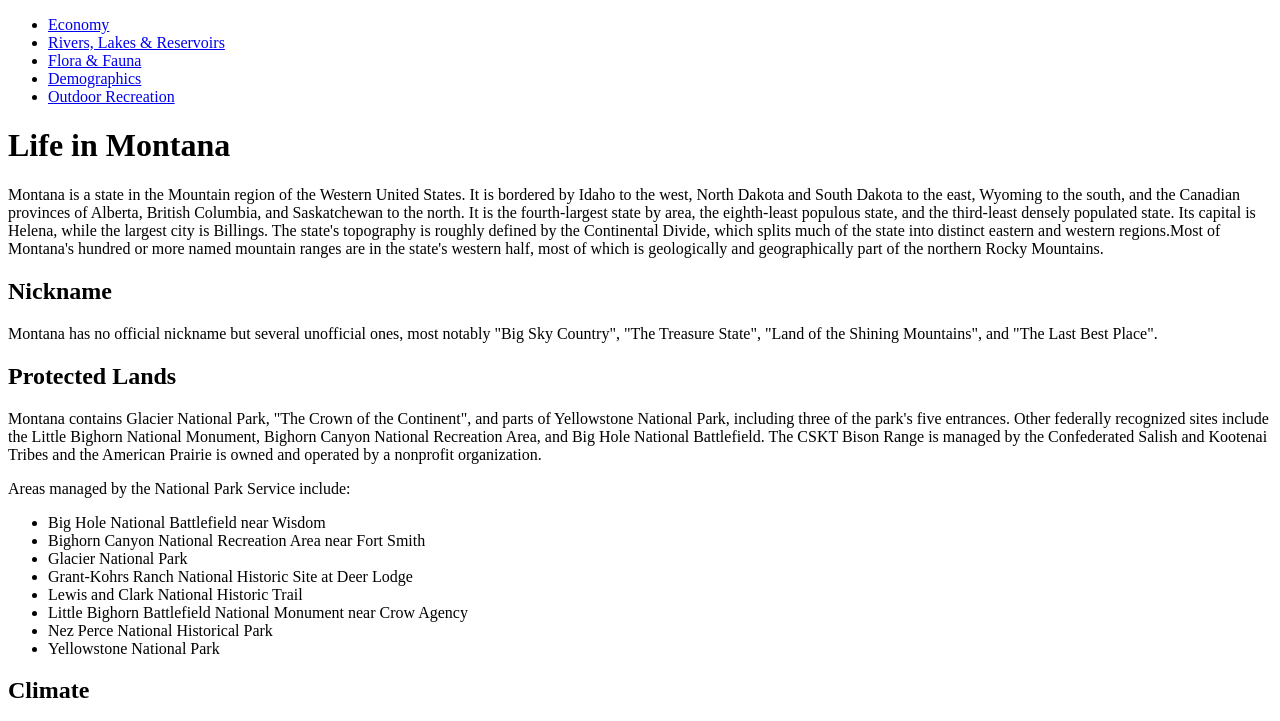
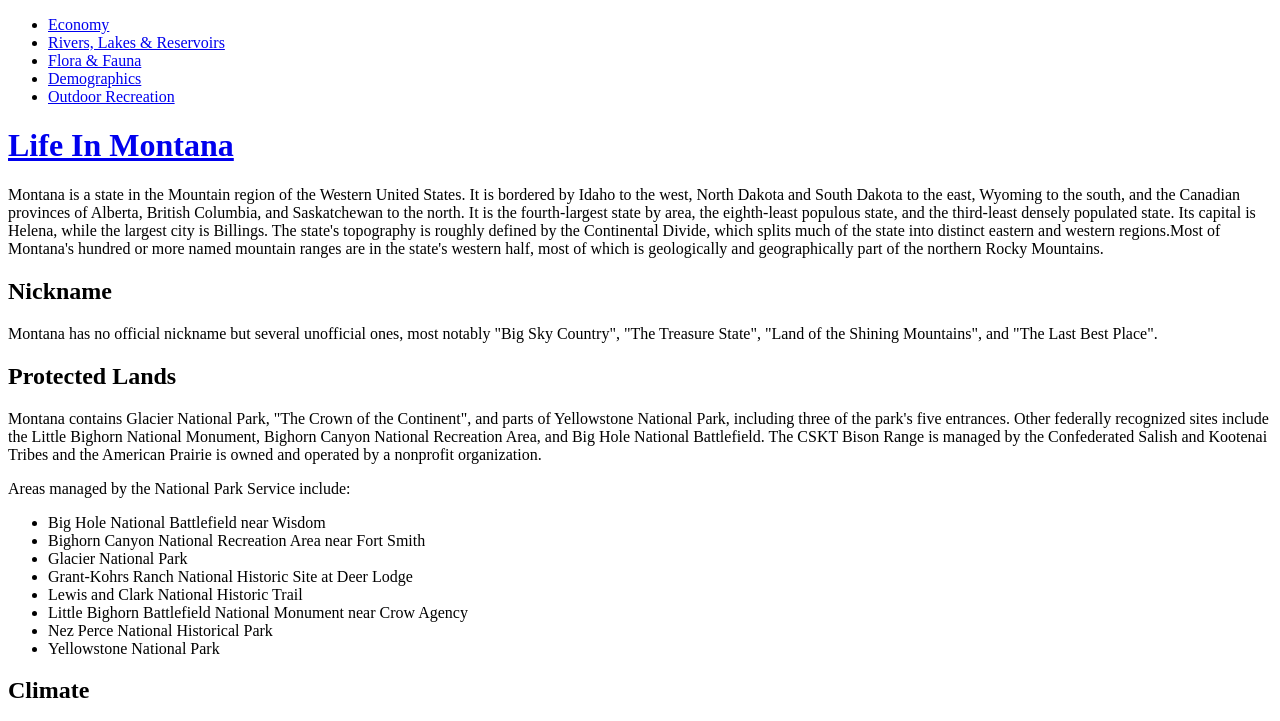
Before and after one commit to kelseylenz/hello-world, a plain HTML site: page index.html in a window 1280 px wide. Shown: the top 721 px of the page. Drawn offline with Linux system fonts and the light colour scheme.

Commit message:
Update index.html

```diff
--- a/index.html
+++ b/index.html
@@ -11,10 +11,11 @@
 			<li><a href="recreation.html">Outdoor Recreation</a></li>
 		</ul>
 		</nav>
+		<h1><a href="index.html">Life In Montana</a></h1>
 	</head>
 	<body>
-		<h1>Life in Montana</h1>
-			<p>Montana is a state in the Mountain region of the Western United States. It is bordered by Idaho to the west, North Dakota and South Dakota to the east, Wyoming to the south, and the Canadian provinces of Alberta, British Columbia, and Saskatchewan to the north. It is the fourth-largest state by area, the eighth-least populous state, and the third-least densely populated state. Its capital is Helena, while the largest city is Billings. The state's topography is roughly defined by the Continental Divide, which splits much of the state into distinct eastern and western regions.Most of Montana's hundred or more named mountain ranges are in the state's western half, most of which is geologically and geographically part of the northern Rocky Mountains.</p>
+
+		<p>Montana is a state in the Mountain region of the Western United States. It is bordered by Idaho to the west, North Dakota and South Dakota to the east, Wyoming to the south, and the Canadian provinces of Alberta, British Columbia, and Saskatchewan to the north. It is the fourth-largest state by area, the eighth-least populous state, and the third-least densely populated state. Its capital is Helena, while the largest city is Billings. The state's topography is roughly defined by the Continental Divide, which splits much of the state into distinct eastern and western regions.Most of Montana's hundred or more named mountain ranges are in the state's western half, most of which is geologically and geographically part of the northern Rocky Mountains.</p>
 
 		<h2>Nickname</h2>
 
```
